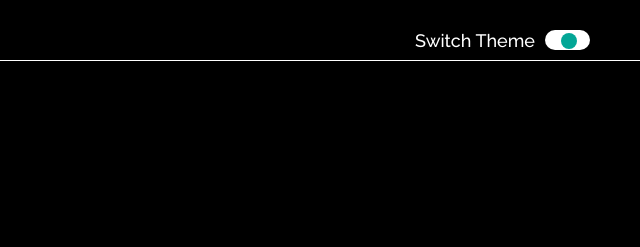
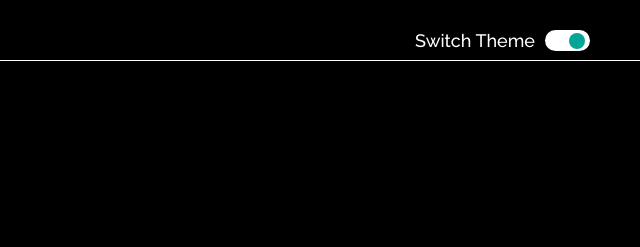
Before and after one commit to abdusalh/personal-website, a plain HTML site: page index.html in a window 1280 px wide. Both pictures are taken after a click on the label 1207 px from the left and 40 px from the top of the page. Shown: the top 247 px of the page, 640-1280 px from the left. Drawn offline with nearby package versions, Linux system fonts and the light colour scheme; files that its build step writes are made by us from their sources; files whose address does not match are found by name.

Commit message:
Refactor header styles and adjust toggle dimensions

```diff
--- a/component/-header.scss
+++ b/component/-header.scss
@@ -58,7 +58,7 @@
   position: relative;
   background-color: var(--color-black);
   width: 4.5rem;
-  height: 2rem;
+  height: 2.1rem;
   border-radius: 1.5rem;
   cursor: pointer;
   padding: 3px 4px;
@@ -77,7 +77,7 @@
   background-color: var(--color-white);
 }
 .toggle__checkbox:checked + .toggle__lable::after {
-  transform: translateX(1.2rem);
+  transform: translateX(2rem);
   background-color: var(--color-green);
 }
 .burger_menu_checkbox {
```
